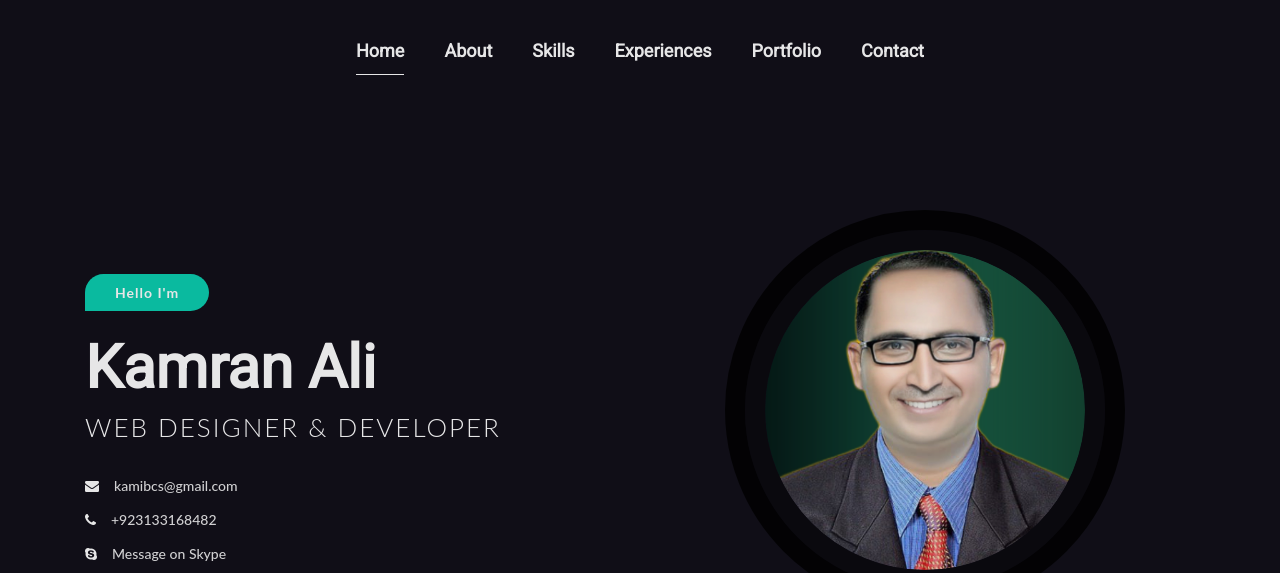
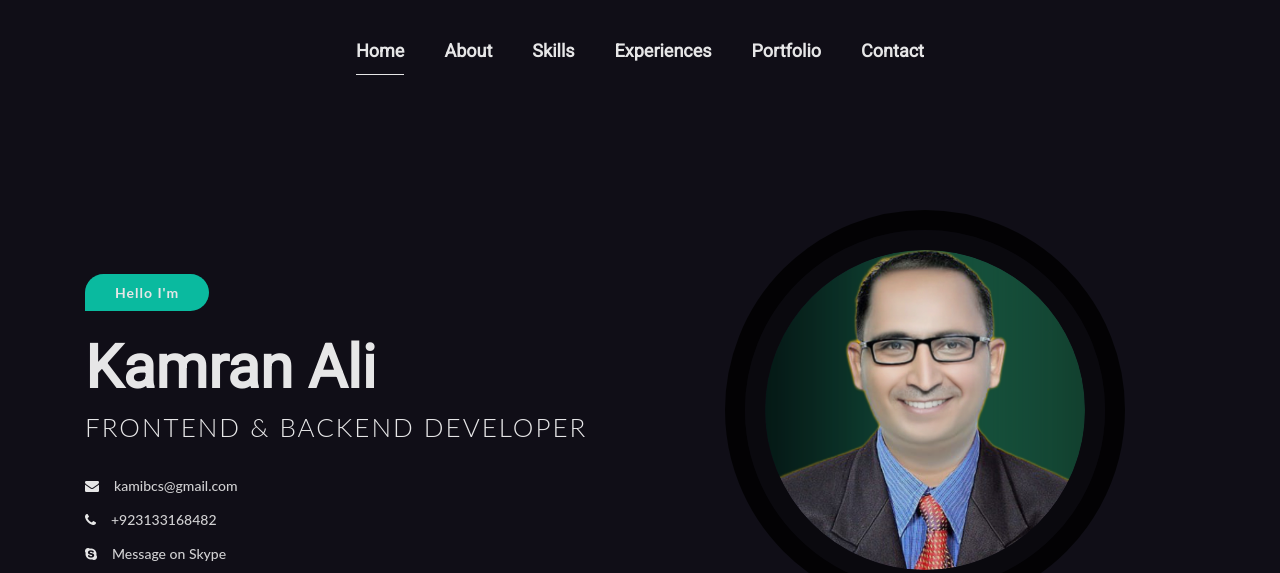
Before and after one commit to kamran-webwork/portfolio, a plain HTML site: page index.html in a window 1280 px wide. Shown: the top 573 px of the page. Drawn offline with Linux system fonts and the light colour scheme; some packages are replaced by stand-ins of ours; files that its build step writes are made by us from their sources; a script that the page names is missing; files whose address does not match are found by name.

Commit message:
Update index.html

```diff
--- a/index.html
+++ b/index.html
@@ -111,7 +111,7 @@
                                 </div>
 
                                 <h2 class="wow fadeInUp" data-wow-duration="0.8s" data-wow-delay="0.2s">Kamran Ali</h2>
-                                <h4 class="wow fadeInUp" data-wow-duration="0.8s" data-wow-delay="0.3s">Web Designer & Developer</h4>
+                                <h4 class="wow fadeInUp" data-wow-duration="0.8s" data-wow-delay="0.3s">FrontEnd & Backend Developer</h4>
 
                                 <ul>
                                     <li class="wow fadeInUp" data-wow-duration="0.8s" data-wow-delay="0.4s"><i class="fa fa-envelope"></i><a href="mailto:kamibcs@gmail.com">kamibcs@gmail.com</a></li>
```
